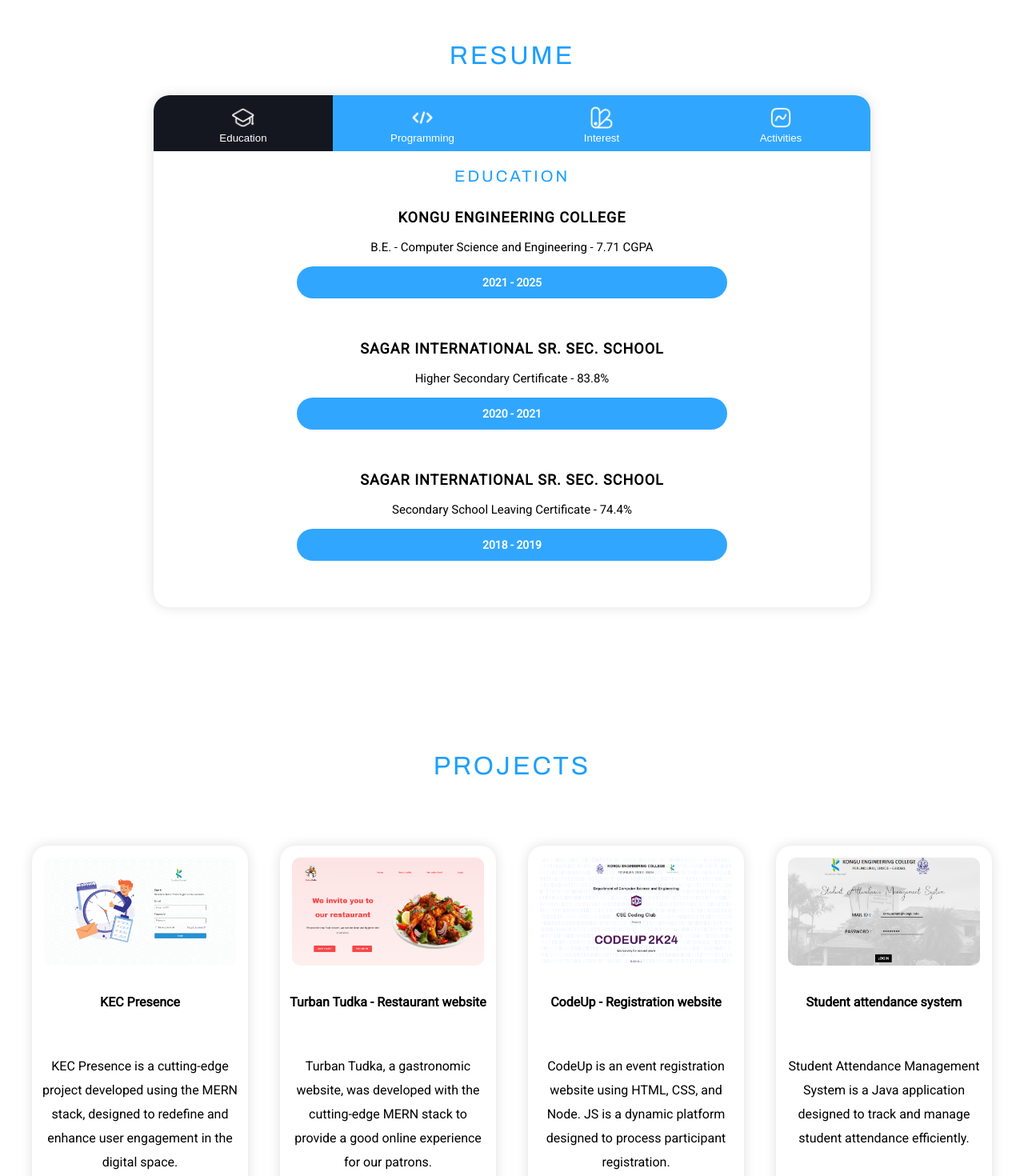
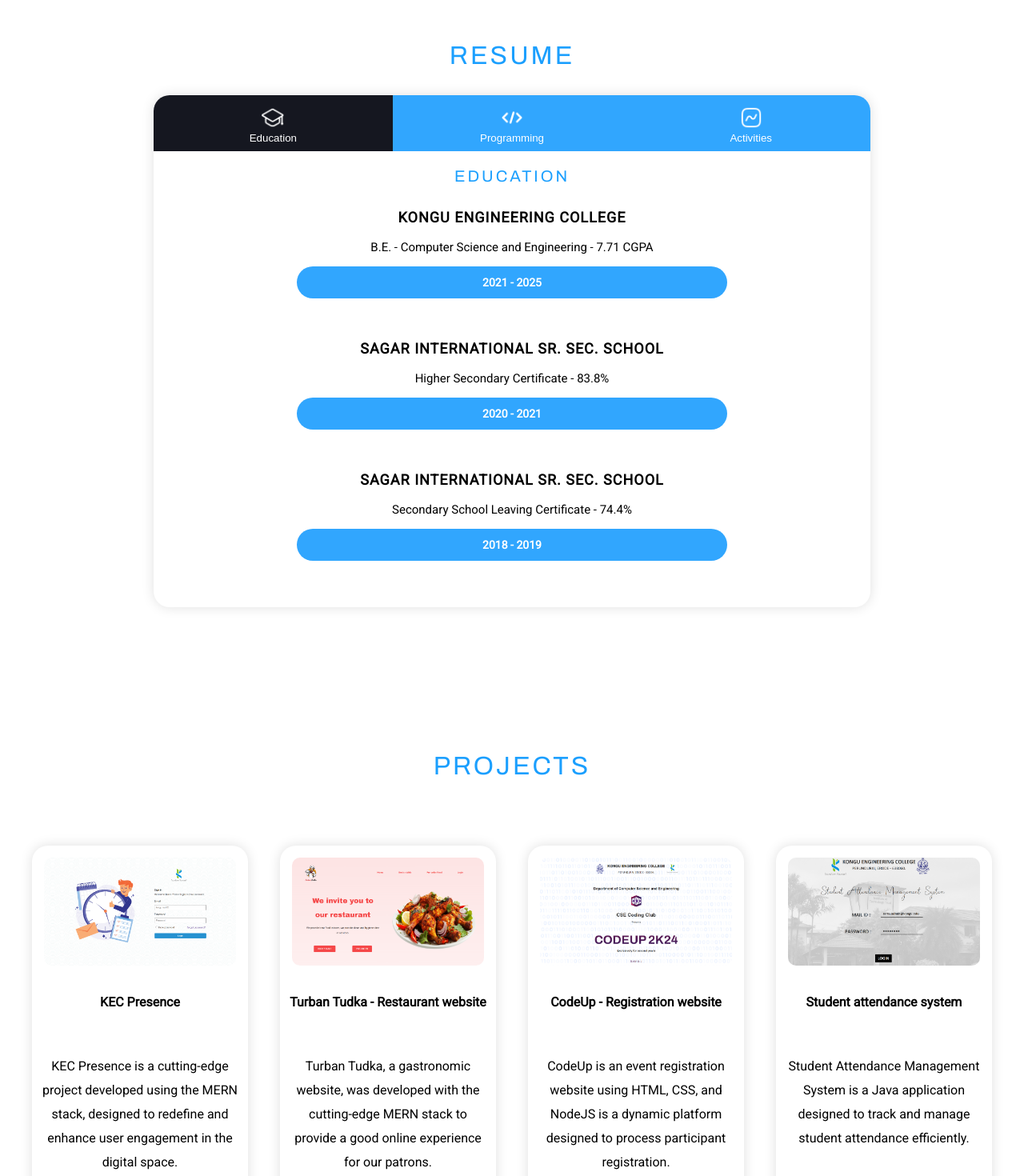
Before and after one commit to gokulsundar-s/gokulsundar-portfolio, a React (Create React App) app: page / in a window 1280 px wide. Shown: the part 1820-3290 px from the top of the page at 80% size. Built offline with nearby package versions, Linux system fonts and the light colour scheme.

Commit message:
update commit

```diff
--- a/src/Pages/ProjectPage.js
+++ b/src/Pages/ProjectPage.js
@@ -41,7 +41,7 @@
                     <div className = "projects-box">
                         <img src = {require("../../src/Sources/events-project.png")} alt = "project" className = "project-image"/>
                         <p className = "project-name">CodeUp - Registration website</p>
-                        <p className = "project-content">CodeUp is an event registration website using HTML, CSS, and Node. JS is a dynamic platform designed to process participant registration.</p>
+                        <p className = "project-content">CodeUp is an event registration website using HTML, CSS, and NodeJS is a dynamic platform designed to process participant registration.</p>
                         <div className = "project-buttons">
                             <div>
                                 <a href = "https://github.com/gokulsundar-s/CodeUp-event-registration-website" target = "_blank" rel="noreferrer"><button>View code</button></a>
--- a/src/Pages/ResumePage.js
+++ b/src/Pages/ResumePage.js
@@ -1,7 +1,6 @@
 import React, {useState} from 'react';
 import Education from "../Components/Education";
 import Programming from "../Components/Programming";
-import Interest from "../Components/Interests";
 import Activities from "../Components/Activities";
 import '../Styles/ResumePage.css';
 
@@ -20,15 +19,13 @@
                     <div className = "resume-box-buttons">
                         <button className={activeTab === 1 ? 'active' : ''} id = "left" onClick={() => handleTabClick(1)}><div><img src={require("../../src/Sources/education.png")} alt = "icon"></img></div><span>Education</span></button>
                         <button className={activeTab === 2 ? 'active' : ''} onClick={() => handleTabClick(2)}><div><img src={require("../../src/Sources/programming.png")} alt = "icon"></img></div><span>Programming</span></button>
-                        <button className={activeTab === 3 ? 'active' : ''} onClick={() => handleTabClick(3)}><div><img src={require("../../src/Sources/interest.png")} alt = "icon"></img></div><span>Interest</span></button>
-                        <button className={activeTab === 4 ? 'active' : ''} id = "right" onClick={() => handleTabClick(4)}><div><img src={require("../../src/Sources/activity.png")} alt = "icon"></img></div><span>Activities</span></button>
+                        <button className={activeTab === 3 ? 'active' : ''} id = "right" onClick={() => handleTabClick(3)}><div><img src={require("../../src/Sources/activity.png")} alt = "icon"></img></div><span>Activities</span></button>
                     </div>
 
                     <div className = "resume-content">
                         {activeTab === 1 && <Education/>}
                         {activeTab === 2  && <Programming/>}
-                        {activeTab === 3 && <Interest/>}
-                        {activeTab === 4 && <Activities/>}
+                        {activeTab === 3 && <Activities/>}
                     </div>
                 </div>
             </div>
```
